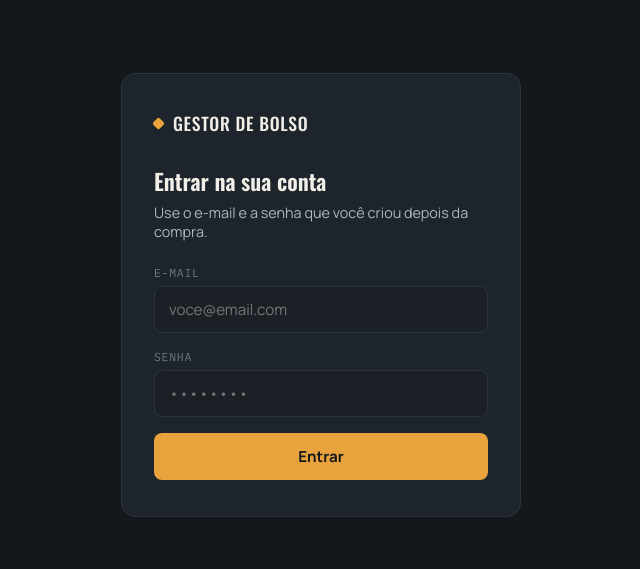
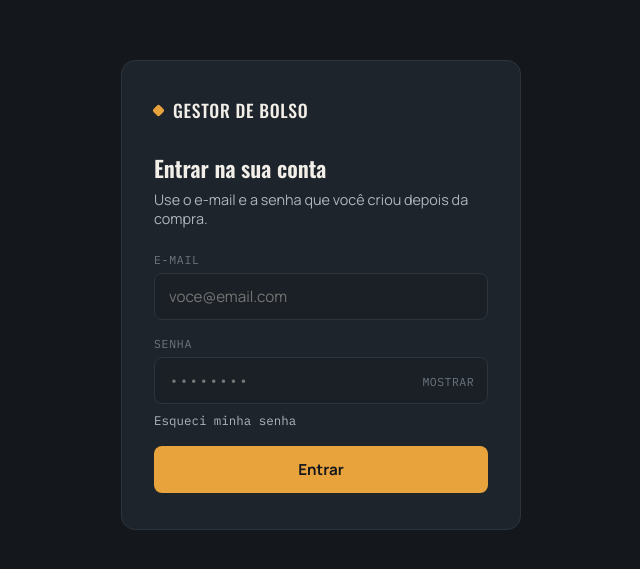
Before and after one commit to isaacmartinspro/gestor-de-bolso-membros, a Next.js app: page /login in a window 1280 px wide. Shown: the part 105-674 px from the top of the page, without its empty margins (319-959 px from the left). Built offline with nearby package versions, Linux system fonts and the light colour scheme; no server answers.

Commit message:
Adiciona mostrar senha e esqueci minha senha no login

```diff
--- a/app/login/LoginForm.tsx
+++ b/app/login/LoginForm.tsx
@@ -1,6 +1,7 @@
 "use client";
 
 import { useState } from "react";
+import Link from "next/link";
 import { useRouter } from "next/navigation";
 import { createClient } from "@/lib/supabase/client";
 
@@ -10,6 +11,7 @@ export default function LoginForm() {
 
   const [email, setEmail] = useState("");
   const [password, setPassword] = useState("");
+  const [showPassword, setShowPassword] = useState(false);
   const [loading, setLoading] = useState(false);
   const [error, setError] = useState<string | null>(null);
 
@@ -53,15 +55,30 @@ export default function LoginForm() {
 
       <div className="field">
         <label htmlFor="password">Senha</label>
+        <div className="field-input-wrap">
           <input
             id="password"
-          type="password"
+            type={showPassword ? "text" : "password"}
             autoComplete="current-password"
             required
             value={password}
             onChange={(e) => setPassword(e.target.value)}
             placeholder="••••••••"
           />
+          <button
+            type="button"
+            className="field-toggle"
+            onClick={() => setShowPassword((v) => !v)}
+            aria-label={showPassword ? "Ocultar senha" : "Mostrar senha"}
+            aria-pressed={showPassword}
+            tabIndex={-1}
+          >
+            {showPassword ? "Ocultar" : "Mostrar"}
+          </button>
+        </div>
+        <Link href="/forgot-password" className="field-link">
+          Esqueci minha senha
+        </Link>
       </div>
 
       <button type="submit" className="btn" disabled={loading}>
```
Lines whose indentation alone changed are shown as unchanged.
